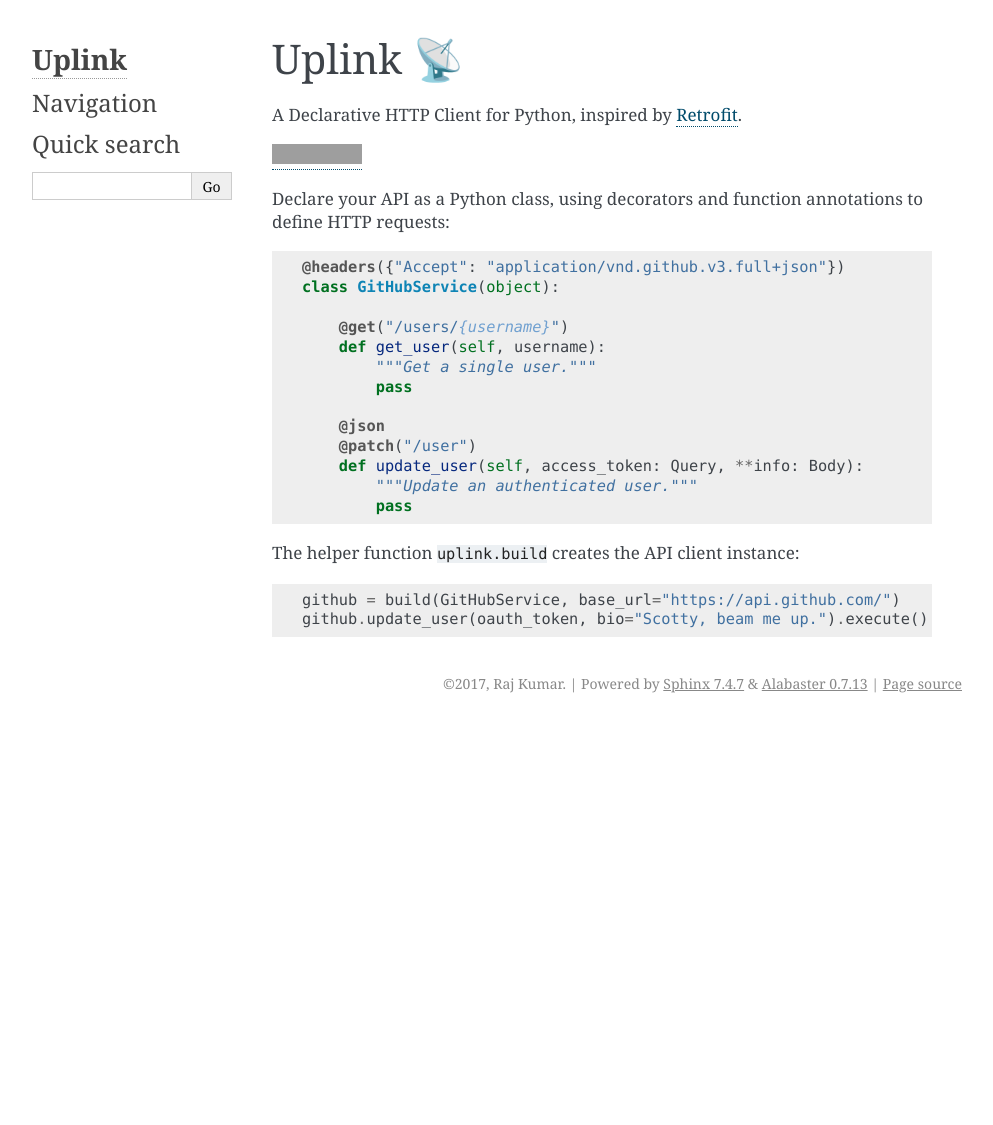
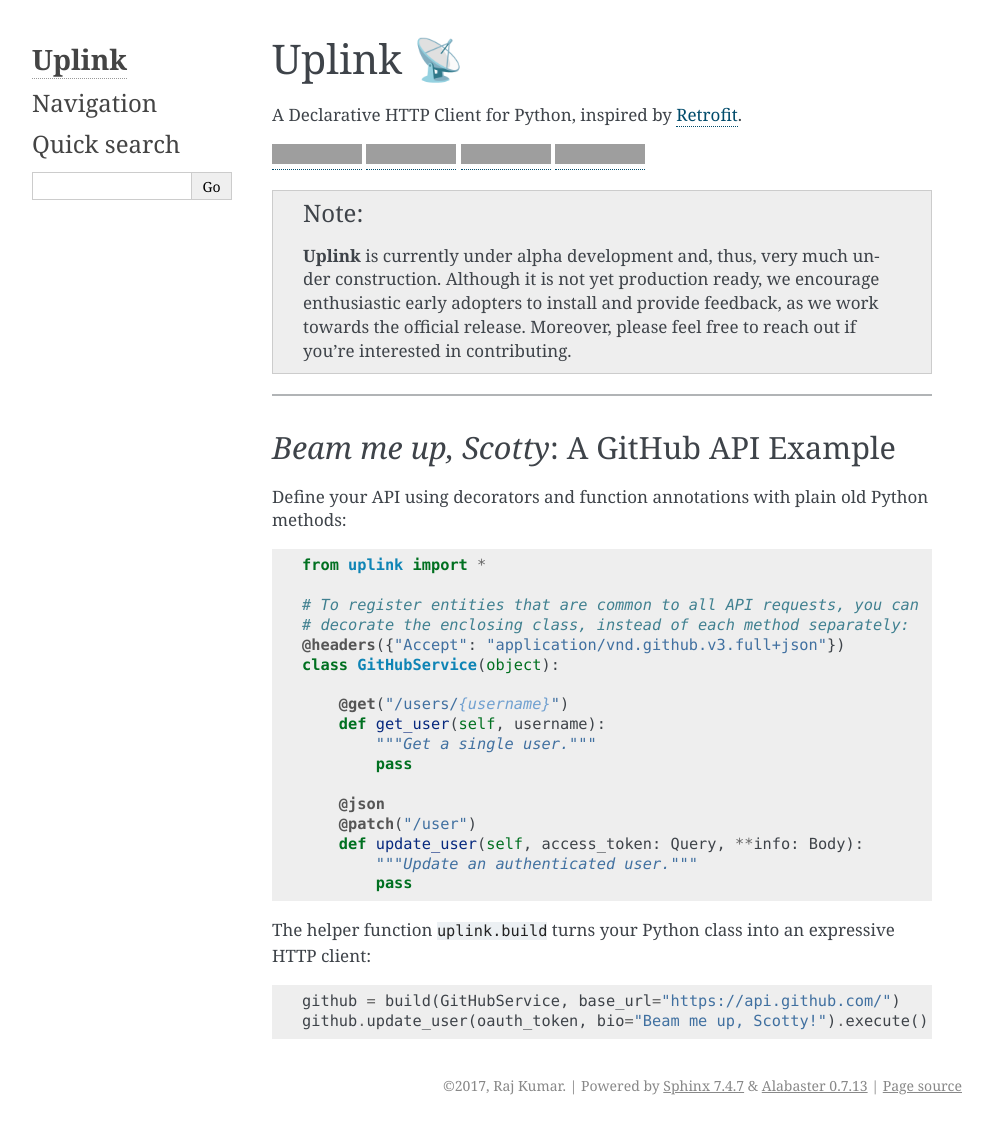
Before and after one commit to prkumar/uplink, a Sphinx documentation site: the page built from docs/source/index.rst, in a window 1280 px wide. Shown: the whole page, without its empty margins (148-1141 px from the left). Built offline with Sphinx 7.4.7, drawn with Linux system fonts in a browser that asks for light colours; before the commit the page ends 900 px from its top, so only the background shows below that; grey boxes are pictures that could not be loaded.

Commit message:
Update badges and examples in README and doc homepage

```diff
--- a/README.rst
+++ b/README.rst
@@ -32,7 +34,7 @@
 .. code:: python
 
     github = build(GitHubService, base_url="https://api.github.com/")
-    response = github.update_user(oauth_token, bio="Scotty, beam me up.").execute()
+    response = github.update_user(oauth_token, bio="Beam me up, Scotty!").execute()
 
 Installation
 ------------
--- a/docs/source/index.rst
+++ b/docs/source/index.rst
@@ -8,13 +8,28 @@
 A Declarative HTTP Client for Python, inspired by `Retrofit
 <http://square.github.io/retrofit/>`__.
 
-|Coverage Status|
+|Release| |Python Version| |License| |Coverage Status|
 
-Declare your API as a Python class, using decorators and function annotations
-to define HTTP requests:
+.. note:: **Uplink** is currently under alpha development and, thus, very
+    much under construction. Although it is not yet production ready, we
+    encourage enthusiastic early adopters to install and provide feedback, as
+    we work towards the official release. Moreover, please feel free to reach
+    out if you're interested in contributing.
+
+----
+
+*Beam me up, Scotty*: A GitHub API Example
+------------------------------------------
+
+Define your API using decorators and function annotations with plain old
+Python methods:
 
 .. code:: python
 
+    from uplink import *
+
+    # To register entities that are common to all API requests, you can
+    # decorate the enclosing class, instead of each method separately:
     @headers({"Accept": "application/vnd.github.v3.full+json"})
     class GitHubService(object):
 
@@ -29,12 +44,13 @@
             """Update an authenticated user."""
             pass
 
-The helper function ``uplink.build`` creates the API client instance:
+The helper function ``uplink.build`` turns your Python class into an
+expressive HTTP client:
 
 .. code:: python
 
     github = build(GitHubService, base_url="https://api.github.com/")
-    github.update_user(oauth_token, bio="Scotty, beam me up.").execute()
+    github.update_user(oauth_token, bio="Beam me up, Scotty!").execute()
 
 
 .. toctree::
@@ -42,3 +58,9 @@
 
 .. |Coverage Status| image:: https://coveralls.io/repos/github/prkumar/uplink/badge.svg?branch=master
    :target: https://coveralls.io/github/prkumar/uplink?branch=master
+.. |Release| image:: https://img.shields.io/github/release/prkumar/uplink.svg
+   :target: https://pypi.python.org/pypi/uplink
+.. |Python Version| image:: https://img.shields.io/pypi/pyversions/uplink.svg
+   :target: https://pypi.python.org/pypi/uplink
+.. |License| image:: https://img.shields.io/badge/License-MIT-yellow.svg
+   :target: https://opensource.org/licenses/MIT)
```
Also changed, not shown: other parts of README.rst (+3 -1 lines).
